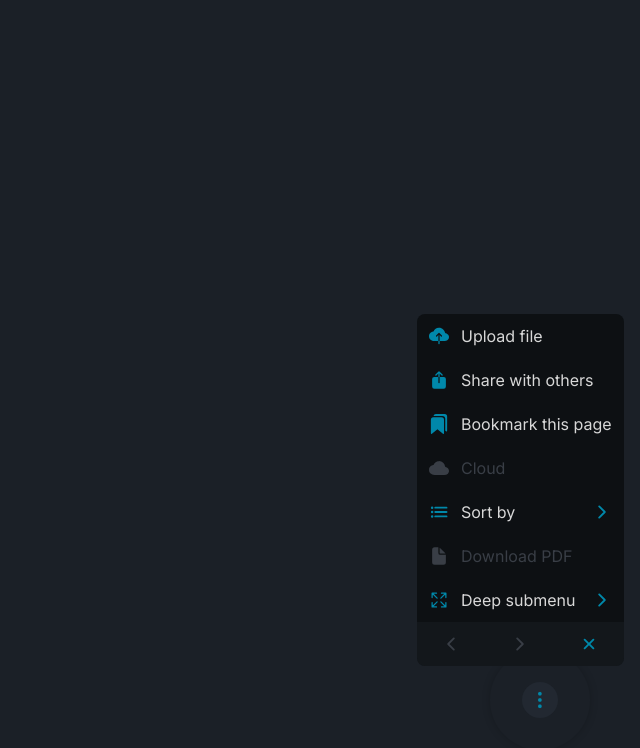
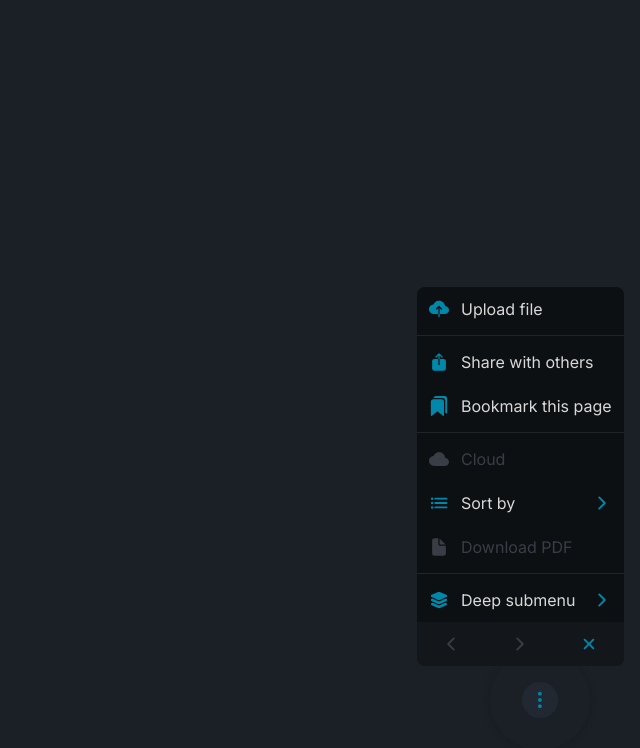
Before and after one commit to ruvkr/react-components-by-ruvkr, a React (Create React App) app: page / in a window 1280 px wide. Both pictures are taken after a click on the button "Menu". Shown: the top 748 px of the page, without its empty margins (640-1280 px from the left). Built offline with nearby package versions, Linux system fonts and the light colour scheme.

Commit message:
Added divider support

```diff
--- a/src/assets/icons/essentials/index.ts
+++ b/src/assets/icons/essentials/index.ts
@@ -26,6 +26,7 @@ import { ReactComponent as ExpandSvg } from './svg/expand.svg';
 import { ReactComponent as GameControllerSvg } from './svg/game-controller.svg';
 import { ReactComponent as HeartSvg } from './svg/heart.svg';
 import { ReactComponent as HomeSvg } from './svg/home.svg';
+import { ReactComponent as LayersSvg } from './svg/layers.svg';
 import { ReactComponent as LinkSvg } from './svg/link.svg';
 import { ReactComponent as ListSvg } from './svg/list.svg';
 import { ReactComponent as LogOutSvg } from './svg/log-out.svg';
@@ -65,6 +66,7 @@ export const Expand = withStyle(ExpandSvg);
 export const GameController = withStyle(GameControllerSvg);
 export const Heart = withStyle(HeartSvg);
 export const Home = withStyle(HomeSvg);
+export const Layers = withStyle(LayersSvg);
 export const Link = withStyle(LinkSvg);
 export const List = withStyle(ListSvg);
 export const LogOut = withStyle(LogOutSvg);
--- a/src/components/Menu/Items.tsx
+++ b/src/components/Menu/Items.tsx
@@ -1,5 +1,5 @@
 import { useLayoutEffect, useState } from 'react';
-import { motion } from 'framer-motion';
+import { motion, Transition, TargetAndTransition } from 'framer-motion';
 import { MenuItem, ControlItem } from './types';
 import { ChevronForward } from '../../assets/icons/essentials';
 import { Controls } from './Controls';
@@ -19,35 +19,53 @@ export const Items: React.FC<Props> = ({ items, onSubActive, controlItems, getDe
   const fromTop = getDelayDirection.current === 1;
   useLayoutEffect(() => setPlay(true), []);
 
-  const clickHandler = ({ disabled, items, isSubMenu, onClick: itemOnClick }: MenuItem) => () => {
+  const clickHandler = (item: MenuItem) => () => {
+    if (typeof item !== 'object') return;
+    const { disabled, items, isSubMenu, onClick: itemOnClick } = item;
     if (disabled) return;
     isSubMenu && items && items.length > 0 && onSubActive(items);
     !isSubMenu && itemOnClick && itemOnClick();
     !isSubMenu && onClick();
   };
 
-  const _items = items.map((item, index) => (
+  const _items = items.map((item, index) => {
+    const delay = fromTop ? index * 0.05 + 0.1 : (items.length - index) * 0.05 + 0.1;
+    const transition: Transition = { type: 'tween', duration: 0.3, delay };
+    const initial = { opacity: 0 };
+    const animate = { opacity: play ? 1 : 0 };
+
+    if (typeof item !== 'object') {
+      return (
+        <motion.div
+          key={index}
+          initial={initial}
+          animate={animate}
+          transition={transition}
+          className={styles.devider}
+        />
+      );
+    }
+
+    return (
       <motion.div
         key={item.id}
-      initial={{ opacity: 0 }}
-      animate={{ opacity: play ? 1 : 0 }}
+        initial={initial}
+        animate={animate}
         className={styles.item}
-      transition={{
-        type: 'tween',
-        duration: 0.3,
-        delay: fromTop ? index * 0.05 + 0.1 : (items.length - index) * 0.05 + 0.1,
-      }}
+        transition={transition}
         children={
           <BlockButton
             icon={item.icon}
             badge={(item.isSubMenu && <ChevronForward />) || undefined}
             name={item.name}
+            title={item.title}
             onClick={clickHandler(item)}
             disabled={item.disabled}
           />
         }
       />
-  ));
+    );
+  });
 
   return (
     <div className={styles.container}>
--- a/src/components/Menu/Menu.tsx
+++ b/src/components/Menu/Menu.tsx
@@ -7,7 +7,7 @@ import { Items } from './Items';
 import { Button } from '../Buttons';
 import styles from './menu.module.scss';
 
-interface Props {
+export interface MenuProps {
   name?: string;
   title?: string;
   disabled?: boolean;
@@ -24,7 +24,7 @@ interface State {
   show: boolean;
 }
 
-export const Menu: React.FC<Props> = ({
+export const Menu: React.FC<MenuProps> = ({
   name,
   title,
   icon,
@@ -46,14 +46,8 @@ export const Menu: React.FC<Props> = ({
 
   const togglerShow = () => {
     if (disabled || items.length === 0) return;
-    if (show) {
-      dispatch({
-        show: false,
-        activeItems: items,
-        prevItems: [],
-        forwardItems: [],
-      });
-    } else dispatch({ show: true });
+    if (show) dispatch({ show: false, activeItems: items, prevItems: [], forwardItems: [] });
+    else dispatch({ show: true });
   };
 
   const subActiveHandler = (items: MenuItem[]) => {
--- a/src/components/Menu/container.module.scss
+++ b/src/components/Menu/container.module.scss
@@ -1,17 +1,6 @@
 .container {
-  // top: 0;
-  // left: 0;
   position: fixed;
   z-index: 900;
-}
-
-.pointer {
-  position: fixed;
-  z-index: 899;
-  width: 36px;
-  height: 12px;
-  // clip-path: polygon(100% 0, 0 0, 50% 100%);
-  background-color: var(--popup);
 }
 
 .backdrop {
--- a/src/components/Menu/items.module.scss
+++ b/src/components/Menu/items.module.scss
@@ -12,3 +12,9 @@
     overflow: hidden;
   }
 }
+
+.devider {
+  height: 1px;
+  background-color: var(--primary-10);
+  margin: 4px 0;
+}
--- a/src/components/Menu/types.ts
+++ b/src/components/Menu/types.ts
@@ -1,12 +1,15 @@
-export interface MenuItem {
+export type MenuItem =
+  | {
       id: string;
       disabled?: boolean;
       icon?: JSX.Element;
       isSubMenu?: boolean;
       items?: MenuItem[];
       name: string;
+      title?: string;
       onClick?: () => void;
     }
+  | '---'; // devider
 
 export interface ControlItem {
   id: string;
--- a/src/containers/Home/sample_items.tsx
+++ b/src/containers/Home/sample_items.tsx
@@ -13,7 +13,7 @@ import {
   List,
   Text,
   Time,
-  Expand,
+  Layers,
 } from '../../assets/icons/essentials';
 
 export const menuItems: MenuItem[] = [
@@ -22,22 +22,18 @@ export const menuItems: MenuItem[] = [
     name: 'Upload file',
     icon: <CloudUpload />,
   },
+  '---',
   {
     id: uuid(),
     name: 'Share with others',
     icon: <Share />,
   },
-  // {
-  //   id: uuid(),
-  //   name: 'Magnify',
-  //   icon: <Magnifier />,
-  //   onClick: () => console.log('magnify'),
-  // },
   {
     id: uuid(),
     name: 'Bookmark this page',
     icon: <Bookmarks />,
   },
+  '---',
   {
     id: uuid(),
     name: 'Cloud',
@@ -45,11 +41,6 @@ export const menuItems: MenuItem[] = [
     disabled: true,
     onClick: () => console.log('cloud'),
   },
-  // {
-  //   id: uuid(),
-  //   name: 'Back to home',
-  //   icon: <Home />,
-  // },
   {
     id: uuid(),
     name: 'Sort by',
@@ -73,27 +64,18 @@ export const menuItems: MenuItem[] = [
       },
     ],
   },
-  // {
-  //   id: uuid(),
-  //   name: 'Fevorite',
-  //   icon: <Heart />,
-  // },
   {
     id: uuid(),
     name: 'Download PDF',
     icon: <Document />,
     disabled: true,
   },
-  // {
-  //   id: uuid(),
-  //   name: 'Download this file',
-  //   icon: <Download />,
-  // },
+  '---',
   {
     id: uuid(),
     name: 'Deep submenu',
     isSubMenu: true,
-    icon: <Expand />,
+    icon: <Layers />,
     items: [
       {
         id: uuid(),
@@ -105,10 +87,11 @@ export const menuItems: MenuItem[] = [
         name: 'Another option',
         icon: <Home />,
       },
+      '---',
       {
         id: uuid(),
         name: 'Deep',
-        icon: <Expand />,
+        icon: <Layers />,
         isSubMenu: true,
         items: [
           {
```
Also changed, not shown: src/components/Menu/Container.tsx (+0 -10 lines), src/assets/icons/essentials/svg/layers.svg (added). Lines whose indentation alone changed are shown as unchanged.
